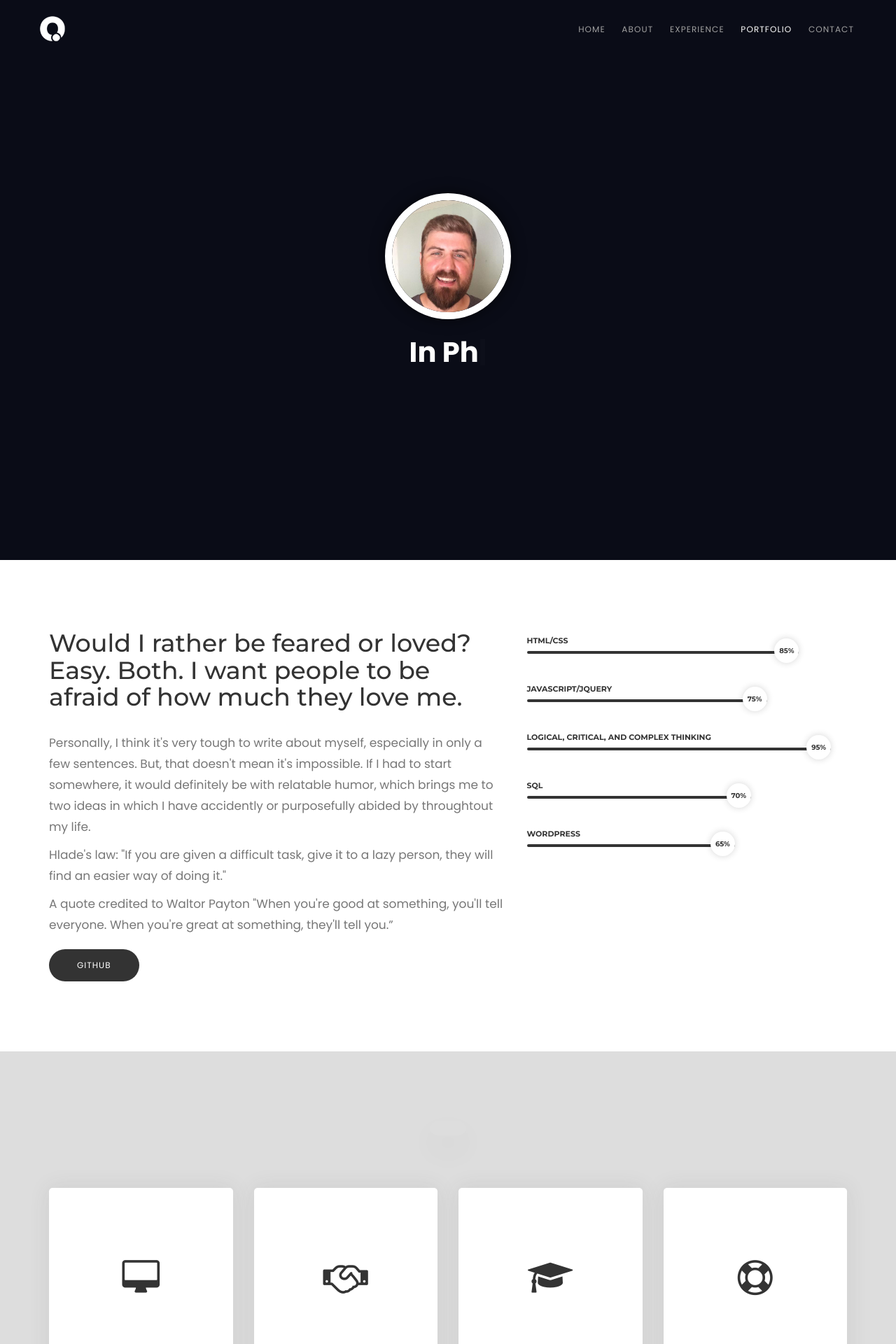
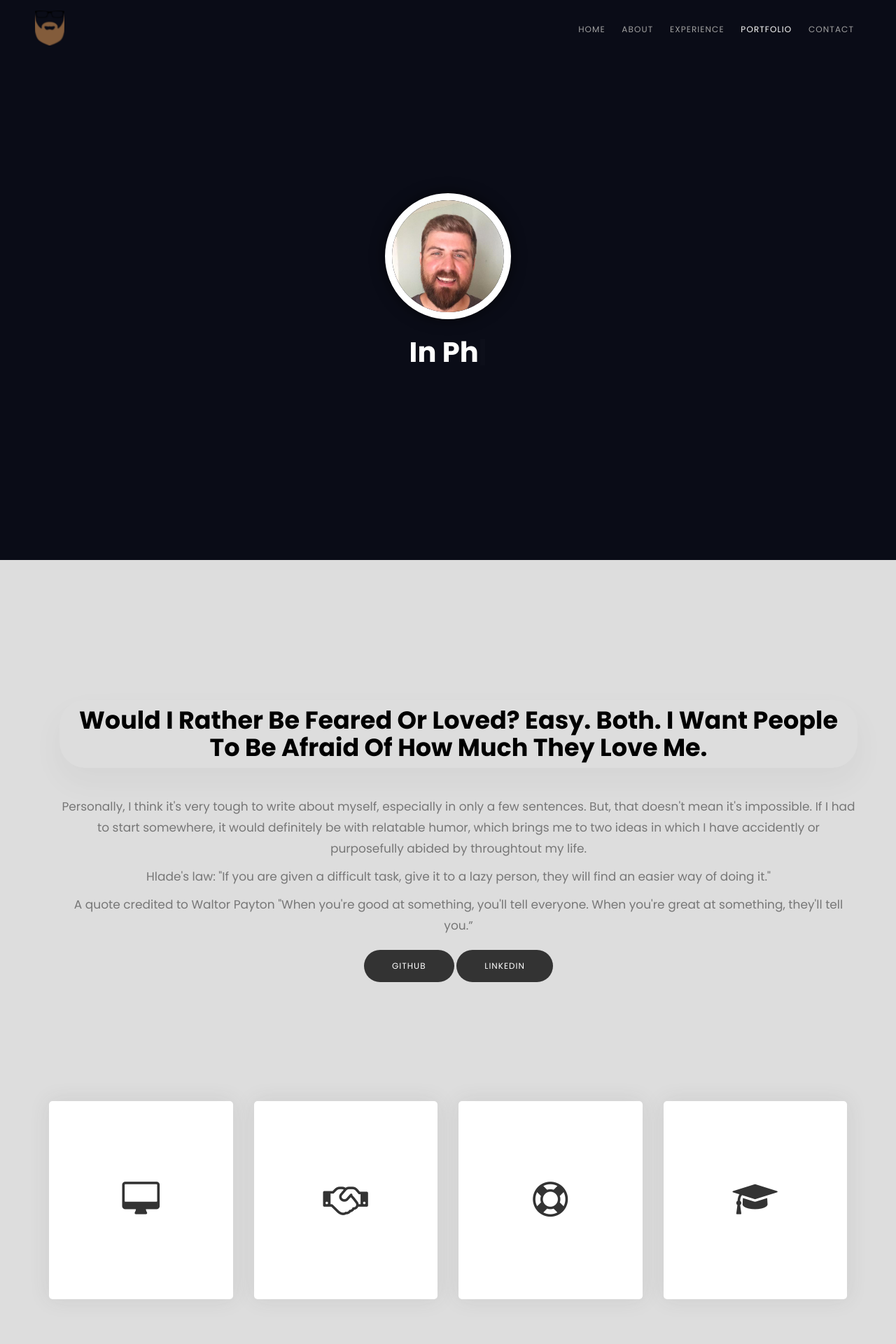
Before and after one commit to Jhint24/The-Portfolio, a PHP site: page / in a window 1280 px wide. Shown: the top 1920 px of the page at 70% size. Run offline with PHP 8.4, Linux system fonts and the light colour scheme.

Commit message:
removed sliders

```diff
--- a/css/style.css
+++ b/css/style.css
@@ -23,16 +23,22 @@
 /* ====================
   Main Styles
 =======================*/
-@import url("https://fonts.googleapis.com/css?family=Montserrat:300,400,500,700|Poppins:400,700");
-html, body {
+@import url('https://fonts.googleapis.com/css?family=Montserrat:300,400,500,700|Poppins:400,700');
+html,
+body {
   height: 100%;
-	font-family: "Montserrat", sans-serif;
+  font-family: 'Montserrat', sans-serif;
 }
 img {
   max-width: 100%;
 }
-h1, h2, h3, h4, h5, h6 {
-	font-family: "Montserrat", sans-serif;
+h1,
+h2,
+h3,
+h4,
+h5,
+h6 {
+  font-family: 'Montserrat', sans-serif;
   padding: 0;
   margin: 0;
 }
@@ -40,18 +46,18 @@
   font-size: 17px;
   color: #777777;
   line-height: 30px;
-	font-family: "Poppins", sans-serif;
+  font-family: 'Poppins', sans-serif;
 }
-a:hover, a:focus {
+a:hover,
+a:focus {
   text-decoration: none;
   outline: none;
 }
-li, ul {
+li,
+ul {
   margin: 0;
   padding: 0;
 }
-
-
 
 /* ====================
   Common Styles
@@ -91,7 +97,7 @@
   text-align: center;
 }
 .stitle h2 {
-	font-family: "Poppins", sans-serif;
+  font-family: 'Poppins', sans-serif;
   font-size: 30px;
   font-weight: 700;
   text-transform: capitalize;
@@ -102,7 +108,7 @@
 }
 .stitle h2:after {
   position: absolute;
-	content: "";
+  content: '';
   width: 100%;
   height: 100%;
   background: transparent;
@@ -118,7 +124,7 @@
   color: #fff;
   padding: 14px 40px;
   border: none;
-	font-family: "Poppins", sans-serif;
+  font-family: 'Poppins', sans-serif;
   line-height: normal;
   text-transform: uppercase;
   border-radius: 50px;
@@ -126,7 +132,8 @@
   letter-spacing: 1px;
   background: #333;
 }
-.site-btn:hover, .site-btn:focus {
+.site-btn:hover,
+.site-btn:focus {
   outline: none;
   color: #fff;
 }
@@ -135,7 +142,8 @@
   color: #333;
   font-weight: bold;
 }
-.site-btn.btn-light:hover, .site-btn.btn-light:focus {
+.site-btn.btn-light:hover,
+.site-btn.btn-light:focus {
   color: #333;
 }
 
@@ -235,7 +243,7 @@
   padding: 10px;
   color: #a0a0a0;
   position: relative;
-	font-family: "Poppins", sans-serif;
+  font-family: 'Poppins', sans-serif;
   text-transform: uppercase;
   font-size: 12px;
   letter-spacing: 0.09em;
@@ -257,8 +265,6 @@
 .header-section.sticky .logo img {
   height: 55px;
 }
-
-
 
 /* ====================
   Intro Section
@@ -317,7 +323,7 @@
   z-index: 9;
 }
 .intro-inner .intro-content h2 {
-	font-family: "Poppins", sans-serif;
+  font-family: 'Poppins', sans-serif;
   font-size: 40px;
   font-weight: 600;
   color: #fff;
@@ -351,8 +357,6 @@
   }
 }
 
-
-
 /* ====================
   About Section
 =======================*/
@@ -368,6 +372,7 @@
   line-height: 1.3em;
 }
 .about-text h2 {
+  text-align: center;
   font-size: 35px;
   margin-bottom: 30px;
 }
@@ -382,7 +387,7 @@
 .single-progress-item p {
   font-size: 11px;
   text-transform: uppercase;
-	font-family: "Montserrat", sans-serif;
+  font-family: 'Montserrat', sans-serif;
   font-weight: bold;
   letter-spacing: 0;
   margin-bottom: 0px;
@@ -419,8 +424,6 @@
   -webkit-box-shadow: 0 0 10px rgba(45, 45, 45, 0.2);
   box-shadow: 0 0 10px rgba(45, 45, 45, 0.2);
 }
-
-
 
 /* ====================
   Service Section
@@ -487,9 +490,6 @@
   -o-transition: all 0.5s;
   transition: all 0.5s;
 }
-
-
-
 
 /* ====================
   Portfolio Section
@@ -576,15 +576,14 @@
 .work-item:hover .work-inner {
   background: rgba(0, 0, 0, 0.8);
 }
-.work-item:hover .work-inner .work-info h2, .work-item:hover .work-inner .work-info h3 {
+.work-item:hover .work-inner .work-info h2,
+.work-item:hover .work-inner .work-info h3 {
   opacity: 1;
   top: 0;
   -webkit-transition: all 0.4s ease 0s;
   -o-transition: all 0.4s ease 0s;
   transition: all 0.4s ease 0s;
 }
-
-
 
 /* ====================
   Review Section
@@ -608,7 +607,7 @@
 }
 .review-item h2 {
   font-size: 20px;
-	font-family: "Poppins", sans-serif;
+  font-family: 'Poppins', sans-serif;
   font-weight: 700;
   margin-bottom: 5px;
 }
@@ -662,8 +661,6 @@
   line-height: 20px;
 }
 
-
-
 /* ====================
   Promotion Section
 =======================*/
@@ -677,14 +674,14 @@
   width: 100%;
   top: 0;
   left: 0;
-	background-image: url("../img/matrix.jpg");
+  background-image: url('../img/matrix.jpg');
   background-position: center center;
   background-attachment: fixed;
   background-repeat: no-repeat;
 }
 .promotion-bg:after {
   position: absolute;
-	content: "";
+  content: '';
   width: 100%;
   height: 100%;
   left: 0;
@@ -703,8 +700,6 @@
   color: #fff;
 }
 
-
-
 /* ====================
   Contact Section
 =======================*/
@@ -719,9 +714,10 @@
   border: none;
   -webkit-box-shadow: 0 0 90px rgba(0, 0, 0, 0.15);
   box-shadow: 0 0 90px rgba(0, 0, 0, 0.15);
-	font-family: "Poppins", sans-serif;
+  font-family: 'Poppins', sans-serif;
 }
-.cont-form input:hover, .cont-form input:focus {
+.cont-form input:hover,
+.cont-form input:focus {
   outline: none;
 }
 .cont-form textarea {
@@ -732,9 +728,10 @@
   border: none;
   -webkit-box-shadow: 0 0 90px rgba(0, 0, 0, 0.15);
   box-shadow: 0 0 90px rgba(0, 0, 0, 0.15);
-	font-family: "Poppins", sans-serif;
+  font-family: 'Poppins', sans-serif;
 }
-.cont-form textarea:hover, .cont-form textarea:focus {
+.cont-form textarea:hover,
+.cont-form textarea:focus {
   outline: none;
 }
 .cont-form #send-form.done {
@@ -748,8 +745,6 @@
   color: #fff;
 }
 
-
-
 /* ====================
   Footer Section
 =======================*/
@@ -757,7 +752,7 @@
   position: fixed;
   width: 100%;
   bottom: 0;
-	background: url("../img/p-dark.png");
+  background: url('../img/p-dark.png');
   text-align: center;
   padding: 70px 0;
   z-index: 2;
@@ -778,24 +773,22 @@
   vertical-align: middle;
 }
 .footer-section .social-links a.facebook {
-	background: #2D5DA1;
+  background: #2d5da1;
 }
 .footer-section .social-links a.twitter {
-	background: #1AB1E5;
+  background: #1ab1e5;
 }
 .footer-section .social-links a.behance {
-	background: #2A71F3;
+  background: #2a71f3;
 }
 .footer-section .social-links a.dribbble {
-	background: #DF7EA5;
+  background: #df7ea5;
 }
 .footer-section p {
   font-size: 14px;
   margin-bottom: 0;
   line-height: normal;
 }
-
-
 
 /* Responsive
 ==================================================*/
--- a/index.html
+++ b/index.html
@@ -1,5 +1,6 @@
 <!DOCTYPE html>
 <html lang="en">
+
 <head>
   <title>Josh Hinton</title>
   <meta charset="UTF-8">
@@ -7,15 +8,15 @@
   <meta name="keywords" content="cv, onepage, creative, html">
   <meta name="viewport" content="width=device-width, initial-scale=1.0">
   <!-- Favicon -->
-	<link href="img/favicon.png" rel="shortcut icon"/>
+  <link href="img/favicon.ico" rel="shortcut icon" />
 
   <!-- Stylesheets -->
-	<link rel="stylesheet" href="css/bootstrap.min.css"/>
-	<link rel="stylesheet" href="css/font-awesome.min.css"/>
-	<link rel="stylesheet" href="css/owl.carousel.css"/>
-	<link rel="stylesheet" href="css/magnific-popup.css"/>
-	<link rel="stylesheet" href="css/animate.min.css"/>
-	<link rel="stylesheet" href="css/style.css"/>
+  <link rel="stylesheet" href="css/bootstrap.min.css" />
+  <link rel="stylesheet" href="css/font-awesome.min.css" />
+  <link rel="stylesheet" href="css/owl.carousel.css" />
+  <link rel="stylesheet" href="css/magnific-popup.css" />
+  <link rel="stylesheet" href="css/animate.min.css" />
+  <link rel="stylesheet" href="css/style.css" />
 
   <!--[if lt IE 9]>
 	  <script src="https://oss.maxcdn.com/html5shiv/3.7.2/html5shiv.min.js"></script>
@@ -23,6 +24,7 @@
 	<![endif]-->
 
 </head>
+
 <body>
   <!-- Page Preloder -->
   <div id="preloder">
@@ -33,16 +35,29 @@
   <!--====== Header Section Start ======-->
   <header class="header-section">
     <div class="logo">
-			<img src="img/logo.png" alt=""><!-- Logo -->
+      <img src="img/LogoMkr.png" alt="">
+      <!-- Logo -->
     </div>
-		<div class="responsive"><i class="fa fa-bars"></i></div>
+    <div class="responsive">
+      <i class="fa fa-bars"></i>
+    </div>
     <!-- Navigation -->
     <ul class="menu-list">
-			<li><a href="#home">Home</a></li>
-			<li><a href="#about">About</a></li>
-			<li><a href="#service">Experience</a></li>
-			<li><a href="#portfolio">Portfolio</a></li>
-			<li><a href="#contact">Contact</a></li>
+      <li>
+        <a href="#home">Home</a>
+      </li>
+      <li>
+        <a href="#about">About</a>
+      </li>
+      <li>
+        <a href="#service">Experience</a>
+      </li>
+      <li>
+        <a href="#portfolio">Portfolio</a>
+      </li>
+      <li>
+        <a href="#contact">Contact</a>
+      </li>
     </ul>
   </header>
   <!--====== Header Section End ======-->
@@ -57,7 +72,9 @@
         <div class="profile-img">
           <img src="img/pic.jpeg" alt="Josh">
         </div>
-				<h2><span class="element"></span></h2>
+        <h2>
+          <span class="element"></span>
+        </h2>
       </div>
     </div>
   </section>
@@ -65,47 +82,7 @@
 
   <main class="main-warp">
     <!-- ==== About Section Start ==== -->
-		<section class="about-section fix" id="about">
-			<div class="container pt100 pb100">
-				<div class="row">
-					<div class="col-md-7 about-text">
-						<h2>Would I rather be feared or loved? Easy. Both. I want people to be afraid of how much they love me.</h2>
-						<p>      <p>Personally, I think it's very tough to write about myself, especially in only a few sentences.  But, that doesn't mean it's impossible.  If I had to start somewhere, it would definitely be with relatable humor, which brings me to two ideas in which I have accidently or purposefully abided by throughtout my life.</p>
 
-						<p>Hlade's law: "If you are given a difficult task, give it to a lazy person, they will find an easier way of doing it."</p>
-						<p>A quote credited to Waltor Payton "When you're good at something, you'll tell everyone. When you're great at something, they'll tell you.”</p>
-						<a href="https://github.com/Jhint24" class="site-btn mt10">Github</a>
-					</div>
-					<div class="col-md-5 skill">
-						<!-- Skill item -->
-						<div class="single-progress-item">
-							<p>HTML/CSS</p>
-							<div class="progress-bar-style" data-progress="85"></div>
-						</div>
-						<!-- Skill item -->
-						<div class="single-progress-item">
-							<p>JavaScript/jQuery</p>
-							<div class="progress-bar-style" data-progress="75"></div>
-						</div>
-						<!-- Skill item -->
-						<div class="single-progress-item">
-							<p>Logical, Critical, and Complex Thinking</p>
-							<div class="progress-bar-style" data-progress="95"></div>
-						</div>
-						<!-- Skill item -->
-						<div class="single-progress-item">
-							<p>SQL</p>
-							<div class="progress-bar-style" data-progress="70"></div>
-						</div>
-						<!-- Skill item -->
-						<div class="single-progress-item">
-							<p>Wordpress</p>
-							<div class="progress-bar-style" data-progress="65"></div>
-						</div>
-					</div>
-				</div>
-			</div>
-		</section>
     <!-- ==== About Section End ==== -->
 
 
@@ -113,7 +90,25 @@
     <section class="service-section fix" id="service">
       <div class="container pt100 pb100">
         <div class="stitle mb70">
-					<h2></h2>
+          <div class="container pt100 pb100">
+            <div class="row">
+              <div class="col-md-12 about-text">
+                <h2>Would I rather be feared or loved? Easy. Both. I want people to be afraid of how much they love me.</h2>
+                <p>
+                  <p>Personally, I think it's very tough to write about myself, especially in only a few sentences. But, that
+                    doesn't mean it's impossible. If I had to start somewhere, it would definitely be with relatable humor,
+                    which brings me to two ideas in which I have accidently or purposefully abided by throughtout my life.</p>
+
+                  <p>Hlade's law: "If you are given a difficult task, give it to a lazy person, they will find an easier way
+                    of doing it."
+                  </p>
+                  <p>A quote credited to Waltor Payton "When you're good at something, you'll tell everyone. When you're great
+                    at something, they'll tell you.”</p>
+                  <a href="https://github.com/Jhint24" target="_blank" class="site-btn mt10">Github</a>
+                  <a href="https://www.linkedin.com/in/jhint/" target="_blank" class="site-btn mt10">LinkedIn</a>
+              </div>
+            </div>
+          </div>
         </div>
         <div class="row">
           <div class="col-md-3 col-sm-6 wow fadeInUp" data-wow-delay="0.2s">
@@ -123,7 +118,7 @@
               </div>
               <div class="serv-content">
                 <h4>Web Development</h4>
-								<p>Lorem ipsum dolor sit amet, augue theophrastus ex.</p>
+                <p>Capable of imagining, creating, and maintaining simple or complex websites</p>
               </div>
             </div>
           </div>
@@ -134,29 +129,29 @@
               </div>
               <div class="serv-content">
                 <h4>Leadership</h4>
-								<p>Lorem ipsum dolor sit amet, augue theophrastus ex.</p>
+                <p>"[He] is a natural group leader, organizer, and motivator in every group he is involved in."</p>
               </div>
             </div>
           </div>
           <div class="col-md-3 col-sm-6 wow fadeInUp" data-wow-delay="0.6s">
             <div class="service-item">
               <div class="serv-icon">
-								<i class="fa fa-mortar-board"></i>
+                <i class="fa fa-life-ring"></i>
               </div>
               <div class="serv-content">
                 <h4>Problem Solver</h4>
-								<p>Lorem ipsum dolor sit amet, augue theophrastus ex.</p>
+                <p>Acted with regulatory groups to resolve extraordinary issues for clients</p>
               </div>
             </div>
           </div>
           <div class="col-md-3 col-sm-6 wow fadeInUp" data-wow-delay="0.8s">
             <div class="service-item">
               <div class="serv-icon">
-								<i class="fa fa-life-ring"></i>
+                <i class="fa fa-mortar-board"></i>
               </div>
               <div class="serv-content">
-								<h4>Support</h4>
-								<p>Lorem ipsum dolor sit amet, augue theophrastus ex.</p>
+                <h4>Quick Learner</h4>
+                <p>"I am very impressed with how quickly he learned a skill base that was missing from our group projects</p>
               </div>
             </div>
           </div>
@@ -183,8 +178,8 @@
           <!-- Work item -->
           <div class="col-md-4 col-sm-6 col-xs-12 fs">
             <div style="text-align: center; margin-bottom: 10px">
-									<a href="neverliftalone.com" class="site-btn">App Link</a>
-									<a href="https://github.com/Jhint24/Never-Lift-Alone" class="site-btn">GitHub Link</a>
+              <a href="neverliftalone.com" target="_blank" class="site-btn">App Link</a>
+              <a href="https://github.com/Jhint24/Never-Lift-Alone" target="_blank" class="site-btn">GitHub Link</a>
             </div>
             <a class="work-item " href="img/works/7.jpg">
               <img src="img/works/7.jpg" alt="neverliftalone.com">
@@ -199,8 +194,8 @@
           <!-- Work item -->
           <div class="col-md-4 col-sm-6 col-xs-12 fs">
             <div style="text-align: center; margin-bottom: 10px">
-									<a href="https://voluntarea.herokuapp.com/" class="site-btn">App Link</a>
-									<a href="https://github.com/Jhint24/VoluntArea" class="site-btn">GitHub Link</a>
+              <a href="https://voluntarea.herokuapp.com/" target="_blank" class="site-btn">App Link</a>
+              <a href="https://github.com/Jhint24/VoluntArea" target="_blank" class="site-btn">GitHub Link</a>
             </div>
             <a class="work-item" href="img/works/7.jpg">
               <img src="img/works/7.jpg" alt="">
@@ -216,8 +211,8 @@
           <!-- Work item -->
           <div class="col-md-4 col-sm-6 col-xs-12 ill">
             <div style="text-align: center; margin-bottom: 10px">
-									<a href="https://jhint24.github.io/TriviaGame/" class="site-btn">App Link</a>
-									<a href="https://github.com/Jhint24/TriviaGame" class="site-btn">GitHub Link</a>
+              <a href="https://jhint24.github.io/TriviaGame/" target="_blank" class="site-btn">App Link</a>
+              <a href="https://github.com/Jhint24/TriviaGame" target="_blank" class="site-btn">GitHub Link</a>
             </div>
             <a class="work-item" href="img/works/7.jpg">
               <img src="img/works/7.jpg" alt="">
@@ -241,8 +236,8 @@
               </div>
             </a>
             <div style="text-align: center; margin-bottom: 10px">
-								<a href="https://floating-waters-35545.herokuapp.com/" class="site-btn">App Link</a>
-								<a href="https://github.com/Jhint24/friend-finder" class="site-btn">GitHub Link</a>
+              <a href="https://floating-waters-35545.herokuapp.com/" target="_blank" class="site-btn">App Link</a>
+              <a href="https://github.com/Jhint24/friend-finder" target="_blank" class="site-btn">GitHub Link</a>
             </div>
           </div>
           <!-- Work item -->
@@ -257,8 +252,8 @@
               </div>
             </a>
             <div style="text-align: center; margin-bottom: 10px">
-								<a href="https://jhint24.github.io/GIFted-App/" class="site-btn">App Link</a>
-								<a href="https://github.com/Jhint24/GIFted-App" class="site-btn">GitHub Link</a>
+              <a href="https://jhint24.github.io/GIFted-App/" target="_blank" class="site-btn">App Link</a>
+              <a href="https://github.com/Jhint24/GIFted-App" target="_blank" class="site-btn">GitHub Link</a>
             </div>
           </div>
           <!-- Work item -->
@@ -273,8 +268,8 @@
               </div>
             </a>
             <div style="text-align: center; margin-bottom: 10px">
-								<a href="https://dry-chamber-33557.herokuapp.com/" class="site-btn">App Link</a>
-								<a href="https://github.com/Jhint24/burger" class="site-btn">GitHub Link</a>
+              <a href="https://dry-chamber-33557.herokuapp.com/" target="_blank" class="site-btn">App Link</a>
+              <a href="https://github.com/Jhint24/burger" target="_blank" class="site-btn">GitHub Link</a>
             </div>
           </div>
         </div>
@@ -293,7 +288,7 @@
               <div class="clint">
                 <img src="img/review/01.jpg" alt="">
               </div>
-							<p>Josh is..</p>
+              <p>He is the type of person who will take on any challenge, and then find a way to complete it.</p>
               <h2>Trevor Johnson</h2>
               <h3>Project Manager</h3>
             </div>
@@ -302,7 +297,8 @@
               <div class="clint">
                 <img src="img/review/02.jpg" alt="">
               </div>
-							<p>Josh does...</p>
+              <p>I plan on including Josh on as many of my future projects as possible, as he always puts everyone at ease when
+                stress levels are high.</p>
               <h2>Wing Wong</h2>
               <h3>Business Partner</h3>
             </div>
@@ -311,9 +307,11 @@
               <div class="clint">
                 <img src="img/review/03.jpg" alt="">
               </div>
-							<p>Josh will...</p>
-							<h2>Tia Sirrine</h2>
-							<h3>Front-End Developer</h3>
+              <p>He is as true a leader as I have seen, including with those that I served with during my time as a member of
+                the United States Army.
+              </p>
+              <h2>Kyle Brittan</h2>
+              <h3>Project Teammate</h3>
             </div>
           </div>
         </div>
@@ -327,8 +325,9 @@
       <div class="container">
         <div class="row">
           <div class="col-md-8 col-md-offset-2 promotion">
-						<h2>"We're all working together; that's the secret." <br>-Sam Walton</h2>
-						<a href="https://www.linkedin.com/in/jhint/" class="site-btn btn-light mt25 wow fadeInUp" data-wow-delay="0.2s">LinkedIn Profile</a>
+            <h2>"We're all working together; that's the secret."
+              <br>-Sam Walton</h2>
+            <a href="https://www.linkedin.com/in/jhint/" target="_blank" class="site-btn btn-light mt25 wow fadeInUp" data-wow-delay="0.2s">LinkedIn Profile</a>
           </div>
         </div>
       </div>
@@ -347,21 +346,24 @@
               <!-- Contact Info -->
               <div class="col-md-4 col-sm-4 contact-info wow fadeInUp" data-wow-delay="0.2s">
                 <i class="fa fa-phone"></i>
-								<p>Phone<br>(217) 299-0820</p>
+                <p>Phone
+                  <br>(217) 299-0820</p>
               </div>
               <!-- Contact Info -->
               <div class="col-md-4 col-sm-4 contact-info wow fadeInUp" data-wow-delay="0.4s">
                 <i class="fa fa-map-marker"></i>
-								<p>City<br>Gilbert, AZ</p>
+                <p>City
+                  <br>Gilbert, AZ</p>
               </div>
               <!-- Contact Info -->
               <div class="col-md-4 col-sm-4 contact-info wow fadeInUp" data-wow-delay="0.6s">
                 <i class="fa fa-send"></i>
-								<p>Email<br>Jhint2424@gmail.com</p>
+                <p>Email
+                  <br>Jhint2424@gmail.com</p>
               </div>
             </div>
             <!-- Contact Form -->
-						<form action="mail.php" class="cont-form" id="contact-form" method="POST" >
+            <form action="mail.php" class="cont-form" id="contact-form" method="POST">
               <div class="row">
                 <div class="col-sm-6">
                   <input type="text" name="name" id="name" required placeholder="Your Name*">
@@ -390,8 +392,12 @@
     <div class="container">
       <!-- social media -->
       <div class="social-links mt25">
-				<a href="https://www.linkedin.com/in/jhint/" class="facebook"><i class="fa fa-linkedin"></i></a>
-				<a href="https://github.com/Jhint24" class="twitter"><i class="fa fa-github"></i></a>
+        <a href="https://www.linkedin.com/in/jhint/" target="_blank" class="facebook">
+          <i class="fa fa-linkedin"></i>
+        </a>
+        <a href="https://github.com/Jhint24" target="_blank" class="twitter">
+          <i class="fa fa-github"></i>
+        </a>
         <!-- <a href="#" class="dribbble"><i class="fa fa-dribbble"></i></a>
 				<a href="#" class="behance"><i class="fa fa-behance"></i></a> -->
       </div>
@@ -408,4 +414,5 @@
   <script src="js/init-round.js"></script>
   <script src="js/main.js"></script>
 </body>
+
 </html>
```
Also changed, not shown: img/LogoMkr.png (added), img/favicon.ico (added). Lines whose indentation alone changed are shown as unchanged.
